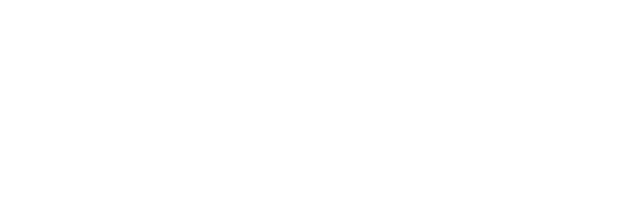
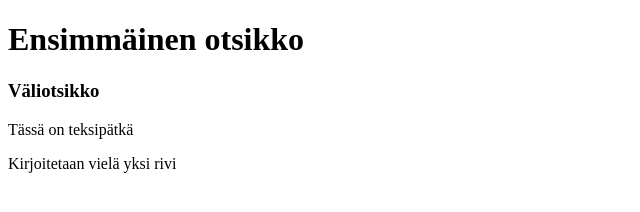
Before and after one commit to emmastrom/Lapio-website, a plain HTML site: page index.html in a window 1280 px wide. Shown: the whole page, without its empty margins (0-640 px from the left). Drawn offline with Linux system fonts and the light colour scheme.

Commit message:
Osa 3. Toinen tehtävä

```diff
--- a/index.html
+++ b/index.html
@@ -9,5 +9,11 @@
 <body>
   <!--Tee tehtävät tänne-->
 </body>
+<h1>Ensimmäinen otsikko</h1>
+
+<h3>Väliotsikko</h3>
+
+<p>Tässä on teksipätkä</p>
+<p>Kirjoitetaan vielä yksi rivi</p>
 
 </html>
```
